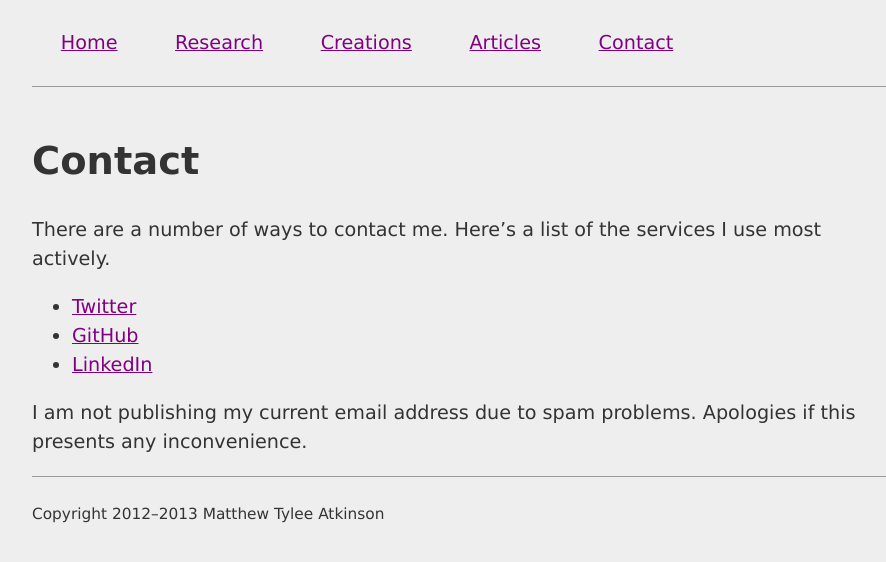
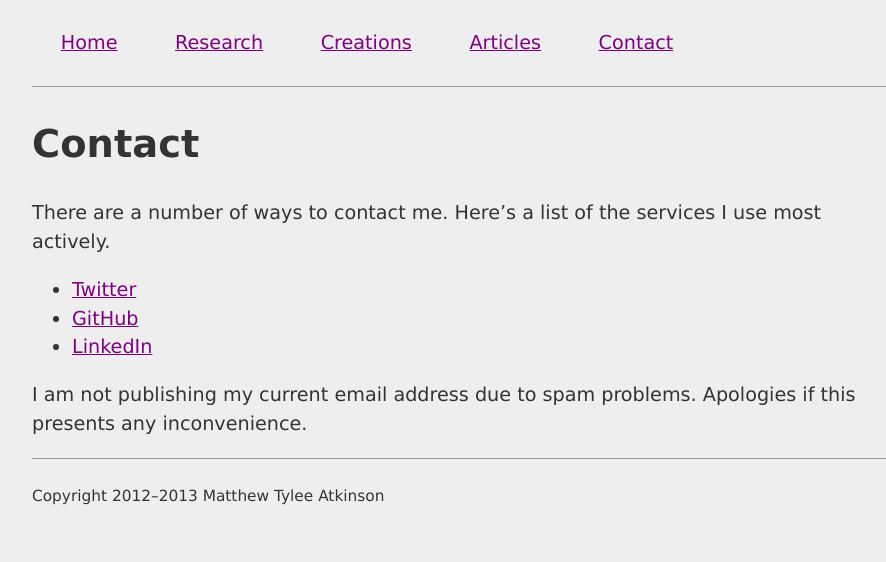
Before and after one commit to matatk/matatk.github.io, a Jekyll site: the page built from contact/index.markdown, in a window 1280 px wide. Shown: the top 562 px of the page, without its empty margins (176-1062 px from the left). Built offline with Jekyll 4.4.1, drawn with Linux system fonts in a browser that asks for light colours.

Commit message:
(Partly) fix ugly header spacing.

```diff
--- a/style/me.css
+++ b/style/me.css
@@ -39,7 +39,9 @@ nav a {
 
 header {
 	clear: both;
-	padding-top: 1em;
+	/* Why does drawing a border/doing this suddenly make the element
+	   display as intended (i.e. a block with [virtually] no padding)? */
+	padding-top: 0.1em;
 }
 
 
```
